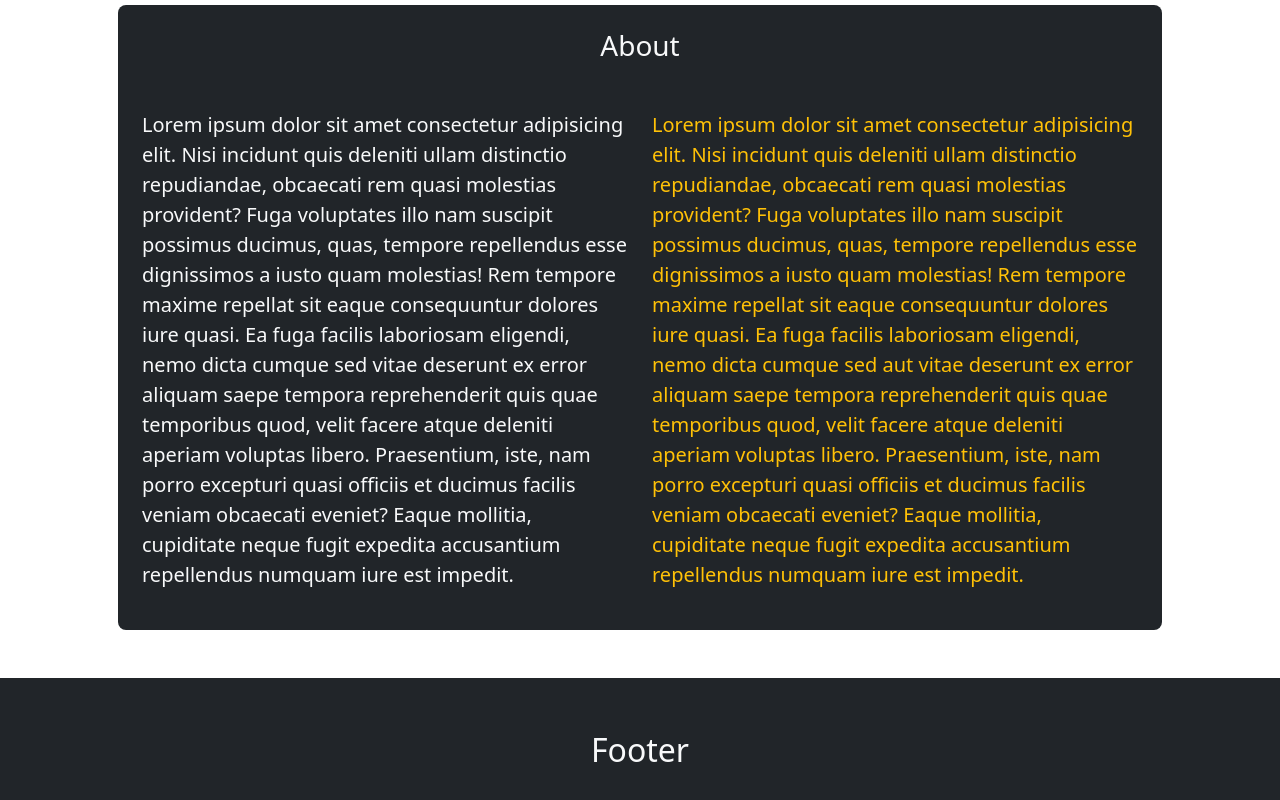
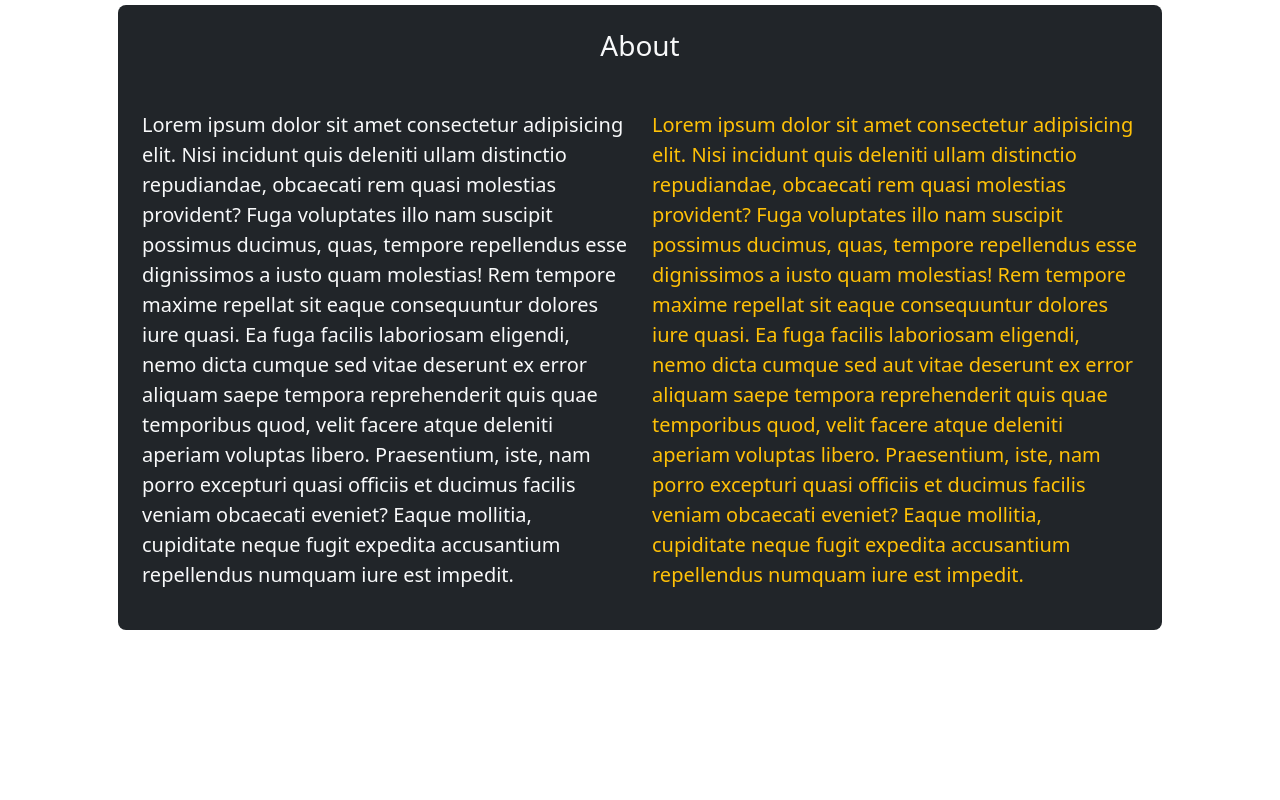
Before and after one commit to Mlindaamani/harp, a Next.js app: page /users in a window 1280 px wide. Shown: the part 2896-3696 px from the top of the page. After the commit the page ends 3574 px from the top, so only its background shows below. Built offline with nearby package versions, Linux system fonts and the light colour scheme.

Commit message:
Removed a footer

```diff
--- a/app/components/Footer.jsx
+++ /dev/null
@@ -1,11 +0,0 @@
-import React from "react";
-
-export const Footer = () => {
-  return (
-    <div>
-      <footer className="footer bg-dark p-4">
-        <p className="text-light p-4 fs-2 text-center ">Footer</p>
-      </footer>
-    </div>
-  );
-};
--- a/app/layout.js
+++ b/app/layout.js
@@ -1,6 +1,5 @@
 import "bootstrap/dist/css/bootstrap.min.css";
 import { Header } from "./components/Header";
-import { Footer } from "./components/Footer";
 
 export const metadata = {
   title: "HomeFix",
@@ -11,10 +10,9 @@ export const metadata = {
 export default function RootLayout({ children }) {
   return (
     <html lang="en">
-      <body className="container-fluid vh-100 m-0 p-0">
+      <body className="container-fluid m-0 p-0">
         <Header metadata={metadata} />
         {children}
-        <Footer />
       </body>
     </html>
   );
--- a/app/page.js
+++ b/app/page.js
@@ -5,9 +5,6 @@ export default function Home() {
     <div className="vh-100">
       <main className="p-3  bg-success">
         <UserProfile />
-        <UserProfile />
-        <UserProfile />
-        <UserProfile />
       </main>
     </div>
   );
```
